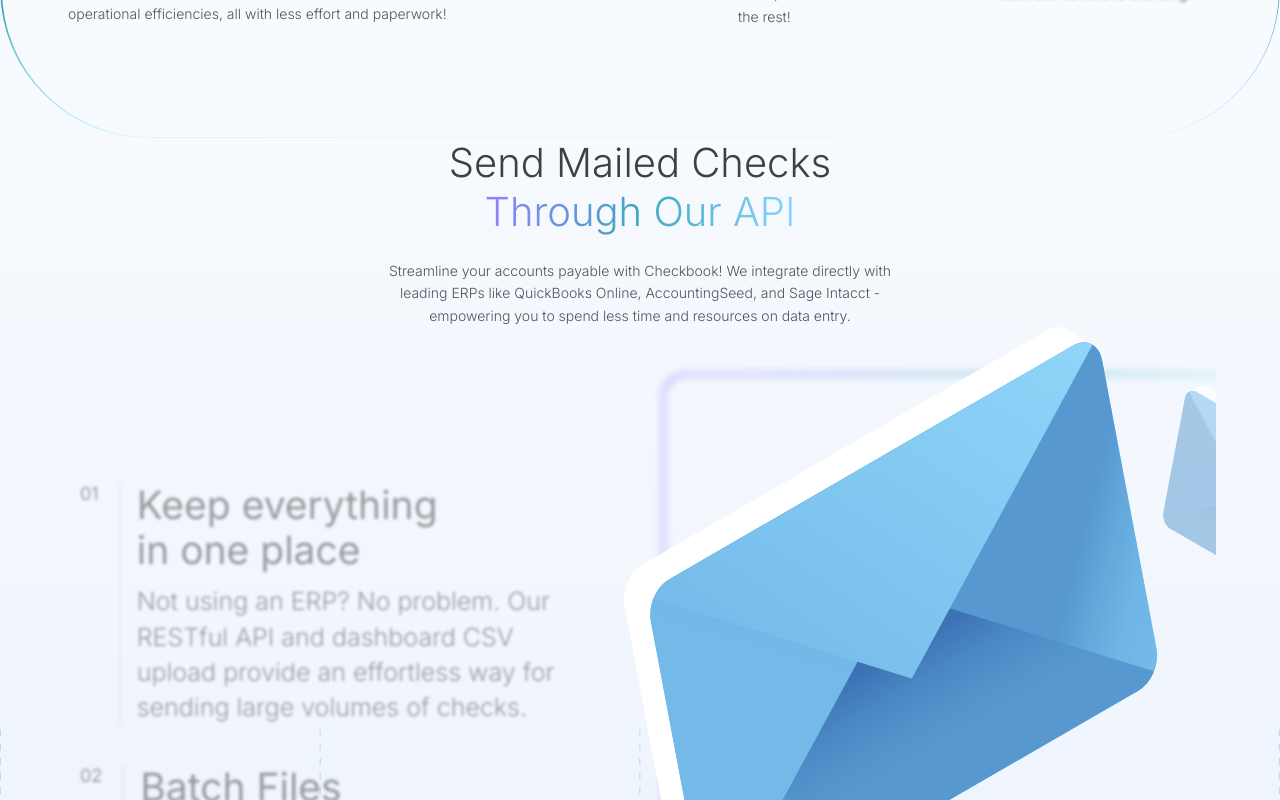
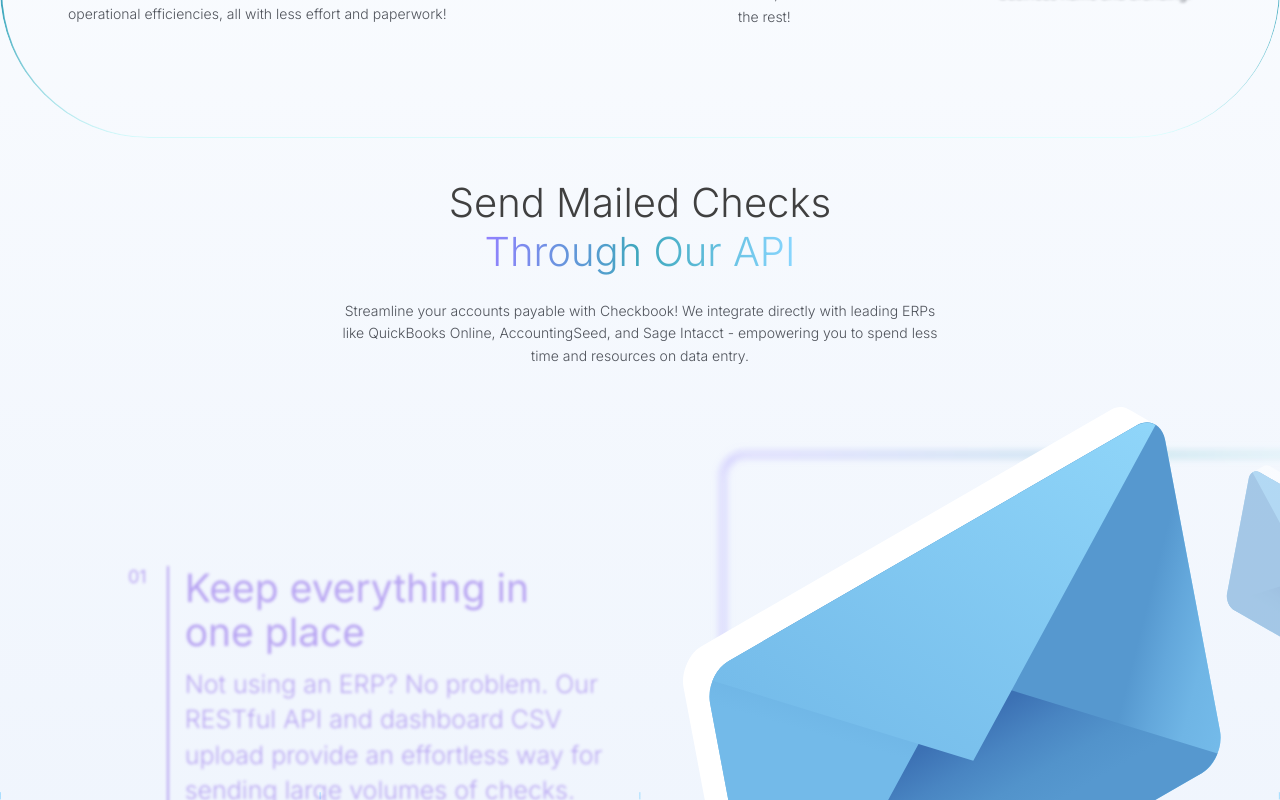
Before and after one commit to Pirai-Infotech/Pirai-checkbook-website, a Next.js app: page /Mailed in a window 1280 px wide. Shown: the part 700-1500 px from the top of the page. Built offline with nearby package versions, Linux system fonts and the light colour scheme.

Commit message:
transition duration changes

```diff
--- a/app/Mailed/page.js
+++ b/app/Mailed/page.js
@@ -42,7 +42,7 @@ const itemscon = [
 ];
 function page() {
   return (
-    <div className="px-4 sm:px-0">
+    <div>
       <HeroSection
         heading="Programmatically"
         spancon="Mail Paper Checks"
--- a/app/ui/Verticalhover.js
+++ b/app/ui/Verticalhover.js
@@ -10,8 +10,8 @@ function Verticalhover({ heading, spancon, description, items, imageSrc }) {
 
   return (
     <>
-    <div className="container m-auto pt-10">
-    <div className="lg:px-[26%]">
+    <div className="pt-10">
+    <div className="container m-auto lg:px-[26%]">
     <h3 className="text-center pb-6 md:10">
       {heading}
       <br />
@@ -22,7 +22,7 @@ function Verticalhover({ heading, spancon, description, items, imageSrc }) {
     </p>
   </div>
     </div>
-    <div className="container m-auto flex flex-row items-center justify-between gap-2 lg:gap-8 py-10 ">
+    <div className="ml-2 pl-2 sm:ml-10 sm:pl-10 md:ml-14 md:pl-14 2xl:ml-36 2xl:pl-36 flex flex-row items-center justify-between gap-2 lg:gap-8 py-10">
       <div className="w-[60%] 2xl:w-[36%] h-[500px]">
         {items?.map((item, index) => (
           <div
@@ -30,14 +30,14 @@ function Verticalhover({ heading, spancon, description, items, imageSrc }) {
             className="group flex flex-col xl:flex-row xl:items-start gap-5 lg:filter pt-6 md:pt-8 lg:pt-10 lg:blur-[1.5px] hover:blur-0 opacity-50 hover:opacity-100"
             onMouseEnter={() => setHoveredIndex(index)}
             onMouseLeave={() => setHoveredIndex(index)}>
-            <h4 className="lg:pl-4 text-[#404040] 2xl:text-[40px] group-hover:text-[#7F53E7]">
+            <h4 className={`transition-opacity transition-visibility duration-500 lg:pl-4 2xl:text-[40px] opacity-100 ${toHandelhover(index) ? `text-[#7F53E7] opacity-100` : `text-[#404040] opacity-0`}`}>
               {`0${index + 1}`}
             </h4>
-            <div className={`lg:border-l-2 border-[#40404020] group-hover:border-[#7F53E7] lg:pl-4 px-4`}>
-              <h4 className="text-[#404040] lg:pr-24 text-[25px] leading-[28.62px] xl:text-[39px] xl:leading-[44.65px] group-hover:text-[#7F53E7] pb-3">
+            <div className={`transition-opacity transition-visibility duration-500 opacity-100 lg:border-l-2 border-[#40404020] ${toHandelhover(index) ? `border-[#7F53E7] opacity-100` : `opacity-0`} lg:pl-4 px-4`}>
+              <h4 className={`transition-opacity transition-visibility duration-500 opacity-100 ${toHandelhover(index) ? `text-[#7F53E7] opacity-100` : `text-[#404040] opacity-0`} lg:pr-24 text-[25px] leading-[28.62px] xl:text-[39px] xl:leading-[44.65px] group-hover:text-[#7F53E7] pb-3`}>
                 {item.heading}
               </h4>
-              <p className={`text-[#404040] ${toHandelhover(index) ? `block` : `hidden`} lg:group-hover:block group-hover:text-[#7F53E7] text-[18px] leading-[25.4px] xl:text-[25px] xl:leading-[35.28px]`}
+              <p className={`transition-opacity transition-visibility duration-500 ${toHandelhover(index) ? `block text-[#7F53E7] opacity-100` : `opacity-0 hidden text-[#404040]`} lg:group-hover:block text-[18px] leading-[25.4px] xl:text-[25px] xl:leading-[35.28px]`}
               >
                 {item.text}
               </p>
```
